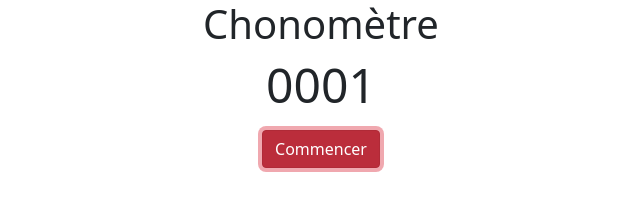
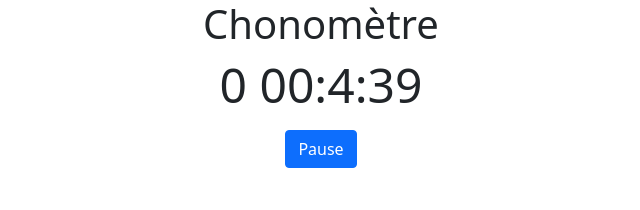
Before and after one commit to ishernan/Chronometre, a plain HTML site: page index.html in a window 1280 px wide. Both pictures are taken after a click on the button "Commencer". Shown: the whole page, without its empty margins (319-959 px from the left). Drawn offline with nearby package versions, Linux system fonts and the light colour scheme.

Commit message:
function pause

```diff
--- a/app.js
+++ b/app.js
@@ -1,12 +1,15 @@
 
-const button = document.querySelector('#button');
-var time;
+const heures   = document.querySelector('#heures');
+const minutes  = document.querySelector('#minutes') ;
+const secondes = document.querySelector('#secondes');
+const button   = document.querySelector('#button');
+const button2  = document.querySelector('#button2');
+
+let time;
+
+
 
  function chronometre () {
-  let heures= document.querySelector('#heures');
-  let minutes= document.querySelector('#minutes') ;
-  let secondes = document.querySelector('#secondes');
-
   let sec = 0
   let min = 0
   let heur = 0
@@ -16,20 +19,26 @@ var time;
       sec = 0;
       min ++;
       minutes.textContent = min;
-      if (min == 60) {
-        min = 0;
-        heur++;
-        heures.textContent = heur;
 
+    } else if (min == 60) {
+      min = 0;
+      heur++;
+      heures.textContent = heur;
     }
+  secondes.textContent = sec;
+    sec++;
+  }, 10);
+};
 
 
-    }
-   secondes.textContent = sec;
-    sec++;
-  }, 1000);
-}
+button.addEventListener('click', ()=>{
+  button.classList.add("d-none");
+  button2.classList.remove("d-none");
+  chronometre()
+});
 
-
-button.addEventListener('click', function(){
-  chronometre()});
+button2.addEventListener('click', ()=>{
+  clearInterval(time);
+  button.classList.remove("d-none");
+  button2.classList.add("d-none");
+})
--- a/index.html
+++ b/index.html
@@ -14,13 +14,13 @@
 
     <div class="container text-center">
       <h1>Chonomètre</h1>
-      <p class="display-5"><span id="jours">0</span><span id='heures'>0</span><span id="minutes">0</span><span id="secondes">0</span></p>
+      <p class="display-5">
+        <span id="jours">0</span> <span id='heures'>00</span>:<span id="minutes">00</span>:<span id="secondes">00</span></p>
       <button class="btn btn-danger" id="button">Commencer</button>
+      <button class="btn btn-primary d-none" id="button2">Pause</button>
     </div>
 
-    <!-- Optional JavaScript; choose one of the two! -->
 
-    <!-- Option 1: Bootstrap Bundle with Popper -->
     <script src="https://cdn.jsdelivr.net/npm/bootstrap@5.0.1/dist/js/bootstrap.bundle.min.js" integrity="sha384-gtEjrD/SeCtmISkJkNUaaKMoLD0//ElJ19smozuHV6z3Iehds+3Ulb9Bn9Plx0x4" crossorigin="anonymous"></script>
 
     <script src="/app.js"></script>
```
